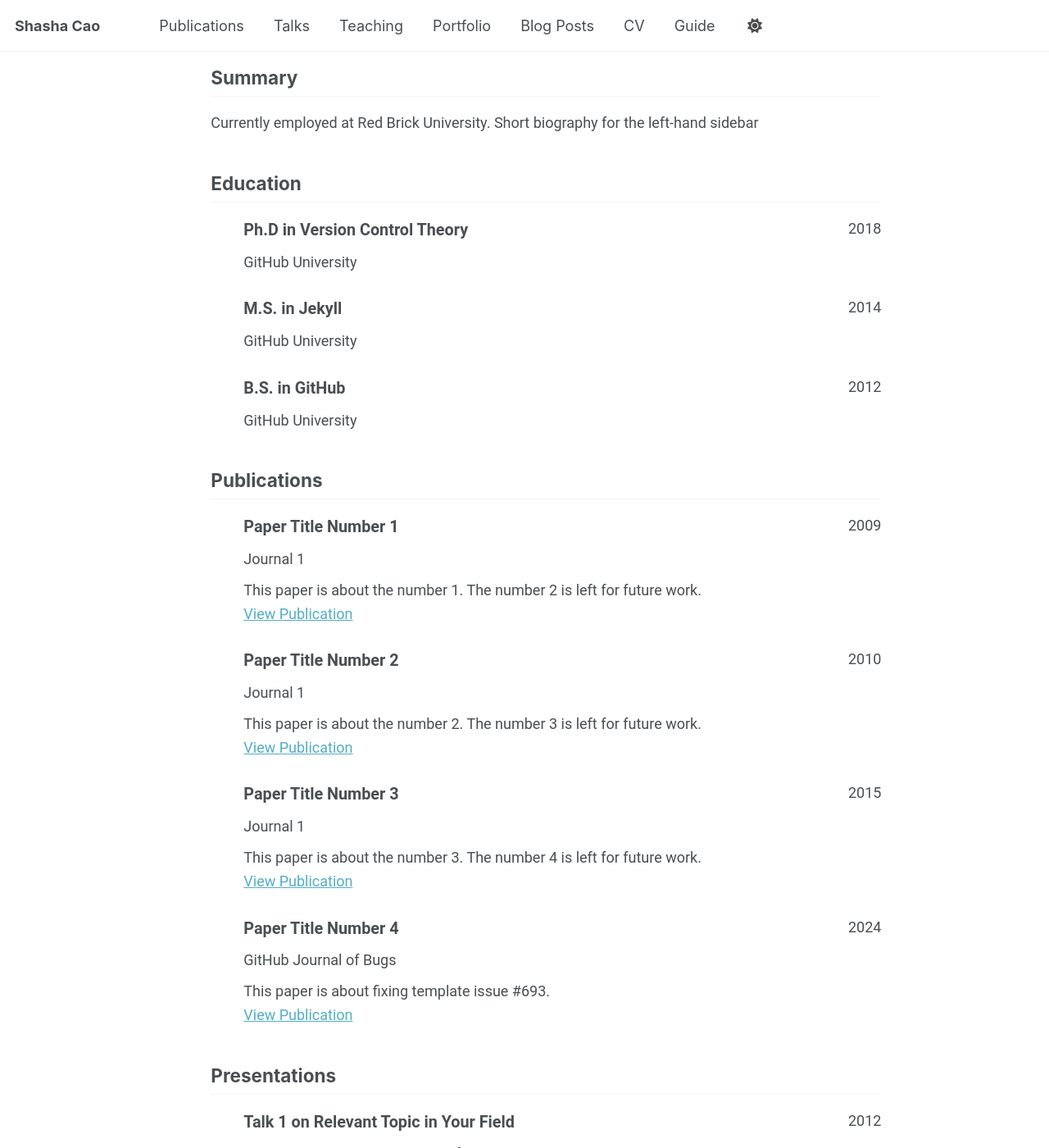
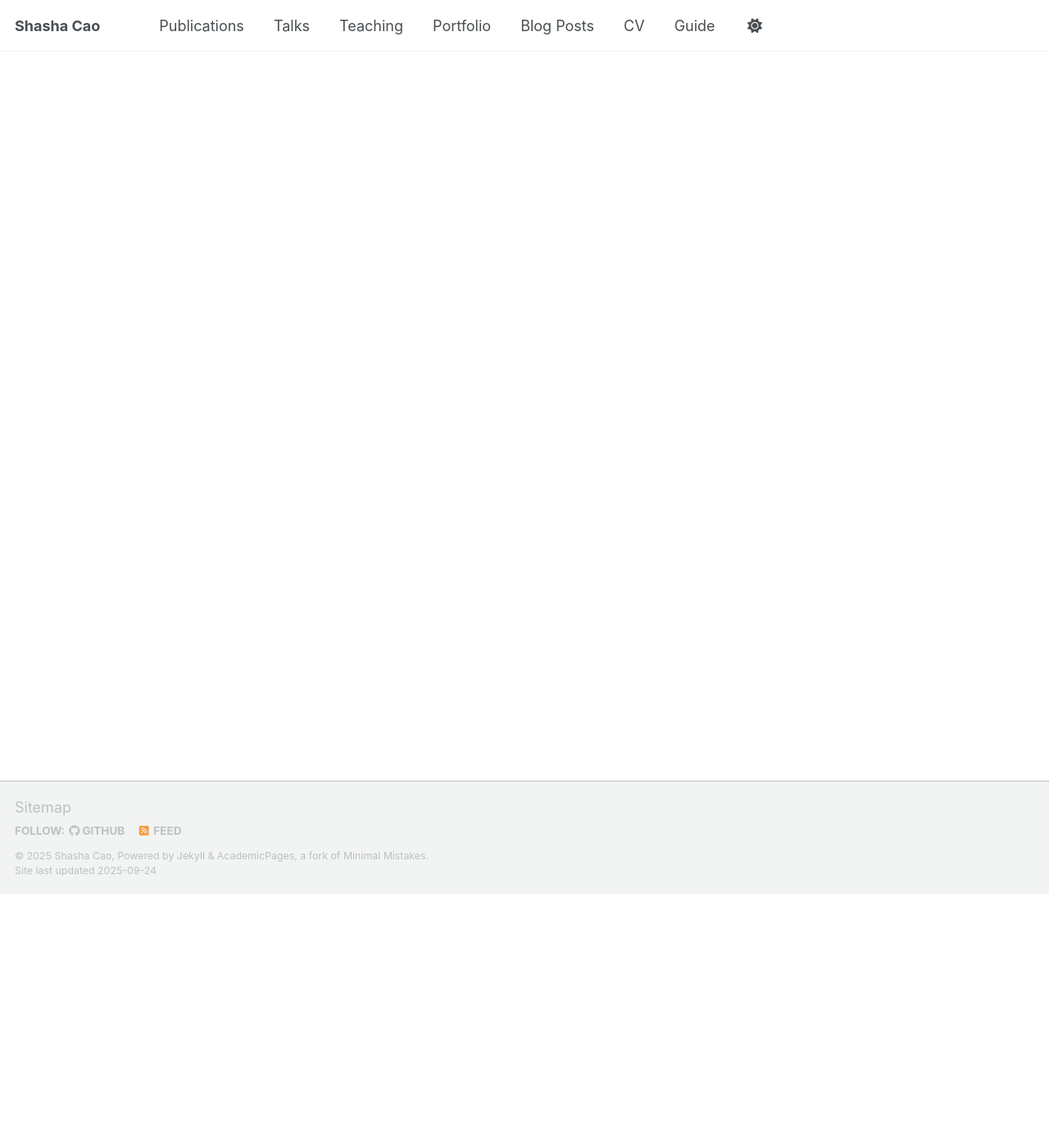
Before and after one commit to Desertshasha/shashacao.github.io, a Jekyll site: the page built from _pages/cv-json.md, in a window 1280 px wide and 1400 px high, scrolled down 310 px. Shown: the whole window at 82% size. Built offline with Jekyll 4.4.1, drawn with Linux system fonts in a browser that asks for light colours; a script that is not in the unit is left out; some of the changed text lies outside the part shown.

Commit message:
Update cv.json

```diff
--- a/_data/cv.json
+++ b/_data/cv.json
@@ -1,152 +1,4 @@
 {
-  "basics": {
-    "name": "Your Sidebar Name",
-    "email": "none@example.org",
-    "phone": "",
-    "website": "https://academicpages.github.io",
-    "summary": "Currently employed at Red Brick University. Short biography for the left-hand sidebar",
-    "location": {
-      "address": "",
-      "postalCode": "",
-      "city": "Earth",
-      "countryCode": "US",
-      "region": ""
-    },
-    "profiles": [
-      {
-        "network": "Google Scholar",
-        "username": "",
-        "url": "https://scholar.google.com/citations?user=PS_CX0AAAAAJ"
-      },
-      {
-        "network": "ORCID",
-        "username": "",
-        "url": "http://orcid.org/yourorcidurl"
-      },
-      {
-        "network": "GitHub",
-        "username": "academicpages",
-        "url": "https://github.com/academicpages"
-      }
-    ]
-  },
-  "work": [],
-  "education": [
-    {
-      "institution": "GitHub University",
-      "area": "Ph.D in Version Control Theory",
-      "studyType": "",
-      "startDate": "",
-      "endDate": "2018",
-      "gpa": null,
-      "courses": []
-    },
-    {
-      "institution": "GitHub University",
-      "area": "M.S. in Jekyll",
-      "studyType": "",
-      "startDate": "",
-      "endDate": "2014",
-      "gpa": null,
-      "courses": []
-    },
-    {
-      "institution": "GitHub University",
-      "area": "B.S. in GitHub",
-      "studyType": "",
-      "startDate": "",
-      "endDate": "2012",
-      "gpa": null,
-      "courses": []
-    }
-  ],
-  "skills": [],
-  "languages": [],
-  "interests": [],
-  "references": [],
-  "publications": [
-    {
-      "name": "Paper Title Number 1",
-      "publisher": "Journal 1",
-      "releaseDate": "2009-10-01",
-      "website": "http://academicpages.github.io/files/paper1.pdf",
-      "summary": "This paper is about the number 1. The number 2 is left for future work."
-    },
-    {
-      "name": "Paper Title Number 2",
-      "publisher": "Journal 1",
-      "releaseDate": "2010-10-01",
-      "website": "http://academicpages.github.io/files/paper2.pdf",
-      "summary": "This paper is about the number 2. The number 3 is left for future work."
-    },
-    {
-      "name": "Paper Title Number 3",
-      "publisher": "Journal 1",
-      "releaseDate": "2015-10-01",
-      "website": "http://academicpages.github.io/files/paper3.pdf",
-      "summary": "This paper is about the number 3. The number 4 is left for future work."
-    },
-    {
-      "name": "Paper Title Number 4",
-      "publisher": "GitHub Journal of Bugs",
-      "releaseDate": "2024-02-17",
-      "website": "http://academicpages.github.io/files/paper3.pdf",
-      "summary": "This paper is about fixing template issue #693."
-    }
-  ],
-  "presentations": [
-    {
-      "name": "Talk 1 on Relevant Topic in Your Field",
-      "event": "UC San Francisco, Department of Testing",
-      "date": "2012-03-01",
-      "location": "San Francisco, CA, USA",
-      "description": ""
-    },
-    {
-      "name": "Tutorial 1 on Relevant Topic in Your Field",
-      "event": "UC-Berkeley Institute for Testing Science",
-      "date": "2013-03-01",
-      "location": "Berkeley, CA, USA",
-      "description": ""
-    },
-    {
-      "name": "Talk 2 on Relevant Topic in Your Field",
-      "event": "London School of Testing",
-      "date": "2014-02-01",
-      "location": "London, UK",
-      "description": ""
-    },
-    {
-      "name": "Conference Proceeding talk 3 on Relevant Topic in Your Field",
-      "event": "Testing Institute of America 2014 Annual Conference",
-      "date": "2014-03-01",
-      "location": "Los Angeles, CA, USA",
-      "description": ""
-    }
-  ],
-  "teaching": [
-    {
-      "course": "Teaching experience 1",
-      "institution": "University 1, Department",
-      "date": "2014-01-01",
-      "role": "Undergraduate course",
-      "description": ""
-    },
-    {
-      "course": "Teaching experience 2",
-      "institution": "University 1, Department",
-      "date": "2015-01-01",
-      "role": "Workshop",
-      "description": ""
-    }
-  ],
-  "portfolio": [
-    {
-      "name": "Portfolio item number 1",
-      "category": "portfolio",
-      "date": "",
-      "url": "",
-      "description": "Short description of portfolio item number 1<br/><img src='/images/500x300.png'>"
-    }
-  ]
+  "basics": {},
+  "sections": []
 }
```
